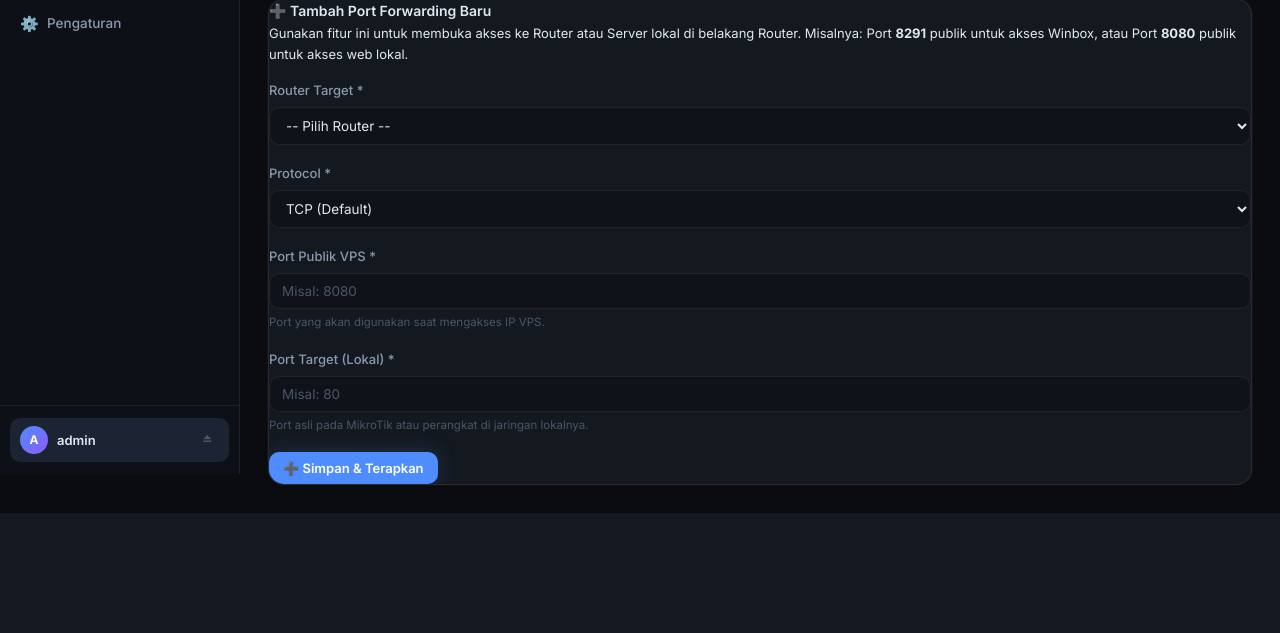
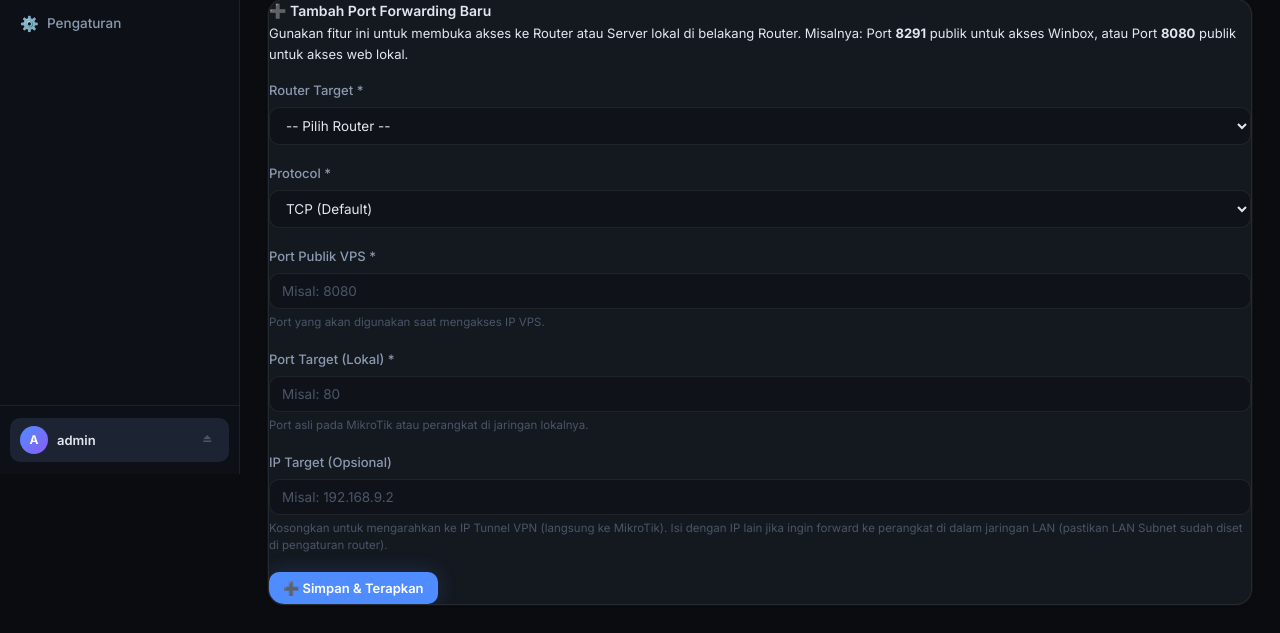
Before and after one commit to Shawir1312/VPN_SERVER_VPS, a PHP site: page /pages/port_forwarding.php in a window 1280 px wide. Shown: the part 326-959 px from the top of the page. Before the commit the page ends 839 px from the top, so only its background shows below. Run offline with PHP 8.4, Linux system fonts and the light colour scheme; the visitor is signed in with stand-in values (Sample User, id 1); data that the repository does not hold is empty.

Commit message:
feat: improve install.php and add custom target_ip for port forwarding

```diff
--- a/includes/helpers.php
+++ b/includes/helpers.php
@@ -234,8 +234,9 @@
 function sync_all_port_forwards(PDO $pdo): void {
     $stmt = $pdo->query("SELECT pf.*, r.tunnel_ip FROM port_forwards pf JOIN routers r ON pf.router_id = r.id");
     while ($row = $stmt->fetch(PDO::FETCH_ASSOC)) {
+        $finalTargetIp = !empty($row['target_ip']) ? $row['target_ip'] : $row['tunnel_ip'];
         // Hapus (ignore error jika tidak ada) lalu pasang lagi untuk menghindari duplikasi
-        remove_port_forward((int)$row['public_port'], $row['tunnel_ip'], (int)$row['target_port'], $row['protocol']);
-        add_port_forward((int)$row['public_port'], $row['tunnel_ip'], (int)$row['target_port'], $row['protocol']);
+        remove_port_forward((int)$row['public_port'], $finalTargetIp, (int)$row['target_port'], $row['protocol']);
+        add_port_forward((int)$row['public_port'], $finalTargetIp, (int)$row['target_port'], $row['protocol']);
     }
 }
--- a/pages/port_forwarding.php
+++ b/pages/port_forwarding.php
@@ -57,7 +57,14 @@
           </td>
           <td><span class="badge" style="text-transform:uppercase"><?= htmlspecialchars($pf['protocol']) ?></span></td>
           <td><strong><?= htmlspecialchars($pf['public_port']) ?></strong></td>
-          <td><strong><?= htmlspecialchars($pf['target_port']) ?></strong></td>
+          <td>
+            <strong><?= htmlspecialchars($pf['target_port']) ?></strong><br>
+            <?php if (!empty($pf['target_ip'])): ?>
+              <code style="font-size:11px;color:#4f8cff"><?= htmlspecialchars($pf['target_ip']) ?></code>
+            <?php else: ?>
+              <code style="font-size:11px;color:var(--muted)">IP Tunnel</code>
+            <?php endif; ?>
+          </td>
           <td style="color:var(--muted)"><?= htmlspecialchars($pf['created_at']) ?></td>
           <td>
             <form method="POST" action="../port_forwards.php" style="display:inline-block;">
@@ -117,6 +124,14 @@
       </div>
     </div>
 
+    <div class="form-row">
+      <div class="form-group">
+        <label class="form-label">IP Target (Opsional)</label>
+        <input type="text" name="target_ip" class="form-control mono" placeholder="Misal: 192.168.9.2">
+        <div class="form-hint">Kosongkan untuk mengarahkan ke IP Tunnel VPN (langsung ke MikroTik). Isi dengan IP lain jika ingin forward ke perangkat di dalam jaringan LAN (pastikan LAN Subnet sudah diset di pengaturan router).</div>
+      </div>
+    </div>
+
     <div style="margin-top: 16px;">
         <button type="submit" class="btn btn-primary">➕ Simpan & Terapkan</button>
     </div>
--- a/schema.sql
+++ b/schema.sql
@@ -39,6 +39,7 @@
     `router_id`    INT UNSIGNED NOT NULL,
     `public_port`  INT UNSIGNED NOT NULL,
     `target_port`  INT UNSIGNED NOT NULL,
+    `target_ip`    VARCHAR(20)  DEFAULT NULL,
     `protocol`     VARCHAR(10)  NOT NULL DEFAULT 'tcp',
     `created_at`   DATETIME     DEFAULT CURRENT_TIMESTAMP,
     PRIMARY KEY (`id`),
```
Also changed, not shown: install.php (+12 -21 lines), port_forwards.php (+16 -5 lines).
